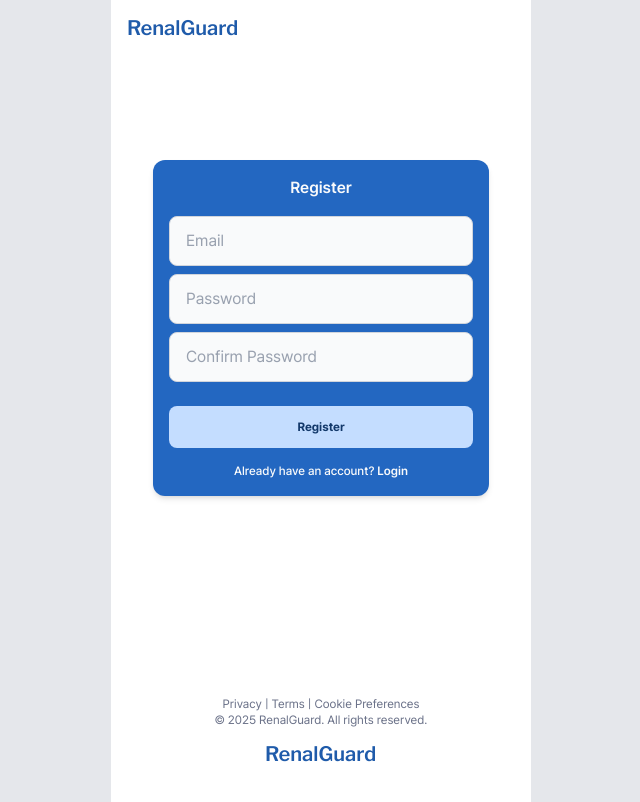
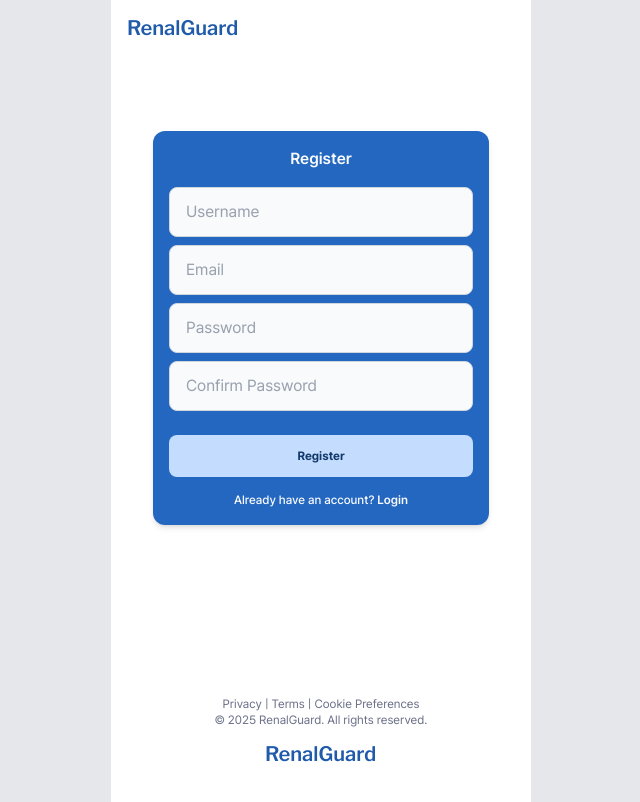
Before and after one commit to metamatong/renal-guard-client, a React (Vite) app: page /register in a window 1280 px wide. Shown: the whole page, without its empty margins (319-959 px from the left). Built offline with nearby package versions, Linux system fonts and the light colour scheme; no server answers.

Commit message:
added upload username to usermetadata

```diff
--- a/src/authprovider/AuthContext.tsx
+++ b/src/authprovider/AuthContext.tsx
@@ -1,7 +1,6 @@
-import React, {createContext, useContext, useEffect, useState} from 'react';
-import {supabase} from '../supa/supabaseClient.ts';
-import type {Session, User} from '@supabase/supabase-js';
-
+import React, { createContext, useContext, useEffect, useState } from "react";
+import { supabase } from "../supa/supabaseClient.ts";
+import type { Session, User } from "@supabase/supabase-js";
 
 interface AuthContextType {
   user: User | null;
@@ -15,6 +14,7 @@ interface AuthContextType {
 interface AuthCredentials {
   email: string;
   password: string;
+  username: string;
 }
 
 const AuthContext = createContext<AuthContextType | undefined>(undefined);
@@ -52,7 +52,17 @@ export const AuthProvider: React.FC<{ children: React.ReactNode }> = ({
 
   // Register
   const signUp = async (inputs: AuthCredentials) => {
-    const { error } = await supabase.auth.signUp(inputs);
+    const { email, password, username } = inputs;
+    const { error } = await supabase.auth.signUp({
+      email,
+      password,
+      options: {
+        data: {
+          username, // this will be stored in `auth.users.raw_user_meta_data`
+        },
+      },
+    });
+    // const { error } = await supabase.auth.signUp(inputs);
     if (error) throw error;
   };
 
--- a/src/pages/Register/index.tsx
+++ b/src/pages/Register/index.tsx
@@ -1,27 +1,28 @@
-import { useMemo, useState } from 'react';
-import { Link, useNavigate } from 'react-router-dom';
-import clsx from 'clsx';
-import PageWrapper from '@/components/layouts/PageWrapper';
-import type { GnbProps } from '@/components/layouts/GlobalNavigationBar';
+import { useMemo, useState } from "react";
+import { Link, useNavigate } from "react-router-dom";
+import clsx from "clsx";
+import PageWrapper from "@/components/layouts/PageWrapper";
+import type { GnbProps } from "@/components/layouts/GlobalNavigationBar";
 
-import { useAuth } from '@/authprovider/AuthContext.tsx';
-import type { AuthError } from '@supabase/supabase-js';
-
+import { useAuth } from "@/authprovider/AuthContext.tsx";
+import type { AuthError } from "@supabase/supabase-js";
 
 const Register = () => {
   /* ---------- auth + nav ---------- */
   const { signUp } = useAuth();
-  const [inputs, setInputs] = useState({ email: "", password: "", confirmPassword: "" });
+  const [inputs, setInputs] = useState({
+    email: "",
+    username: "",
+    password: "",
+    confirmPassword: "",
+  });
   const [submitting, setSubmitting] = useState(false);
   const [submitError, setSubmitError] = useState<string | null>(null);
   // const [message, setMessage] = useState("");
 
   /* ---------- GNB props (landing style) ---------- */
   const navigate = useNavigate();
-  const gnbProps = useMemo<GnbProps>(
-    () => ({ pageKind: "landing" }),
-    []
-  );
+  const gnbProps = useMemo<GnbProps>(() => ({ pageKind: "landing" }), []);
 
   /* ---------- submit handler ---------- */
   const handleSubmit = async (e: React.FormEvent) => {
@@ -33,7 +34,7 @@ const Register = () => {
 
     // setMessage("Check your email for confirmation.");
     if (inputs.password !== inputs.confirmPassword) {
-      setSubmitError('Passwords do not match');
+      setSubmitError("Passwords do not match");
       return;
     }
     setSubmitting(true);
@@ -41,7 +42,7 @@ const Register = () => {
     try {
       await signUp(inputs);
       console.log("User Registered");
-      navigate('/register/confirm');
+      navigate("/register/confirm");
     } catch (err: unknown) {
       setSubmitError((err as AuthError).message);
     } finally {
@@ -84,6 +85,22 @@ const Register = () => {
               className={clsx("flex flex-col gap-2")}
               onSubmit={handleSubmit}
             >
+              {/* -------- username -------- */}
+              <input
+                name="username"
+                placeholder="Username"
+                value={inputs.username}
+                onChange={(e) =>
+                  setInputs({ ...inputs, username: e.target.value })
+                }
+                className={clsx(
+                  "w-full rounded-lg bg-gray-50 border-1 border-gray-300 px-4 py-3",
+                  "placeholder:text-gray-400 placeholder:text-[1rem]",
+                  "text-[1em]",
+                  "focus:outline-none focus:ring-1 focus:ring-sky-500"
+                )}
+              />
+
               {/* -------- email -------- */}
               <input
                 name="email"
```
